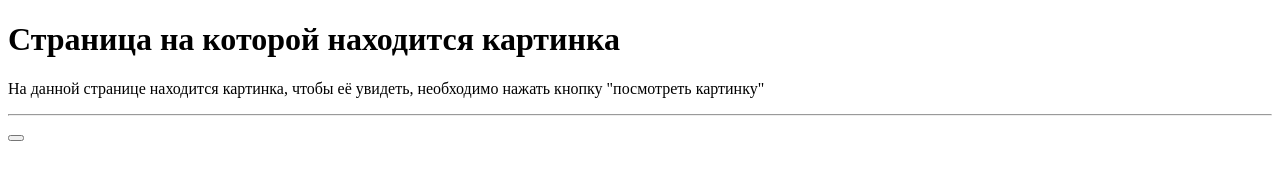
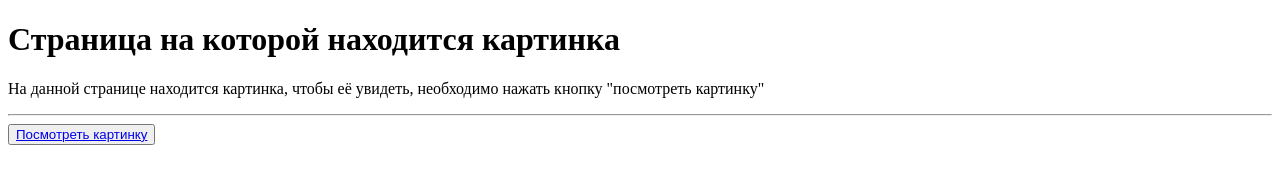
Before and after one commit to MaksimMilov/dz, a plain HTML site: page index.html in a window 1280 px wide. Drawn offline with Linux system fonts and the light colour scheme.

Commit message:
Update index.html

```diff
--- a/index.html
+++ b/index.html
@@ -11,6 +11,6 @@
     </h1>
     <p>На данной странице находится картинка, чтобы её увидеть, необходимо нажать кнопку "посмотреть картинку"</p>
     <hr>
-    <button><a href="picture/picture.html"></a></button>
+    <button><a href="picture/picture.html">Посмотреть картинку</a></button>
 </body>
 </html>
```
